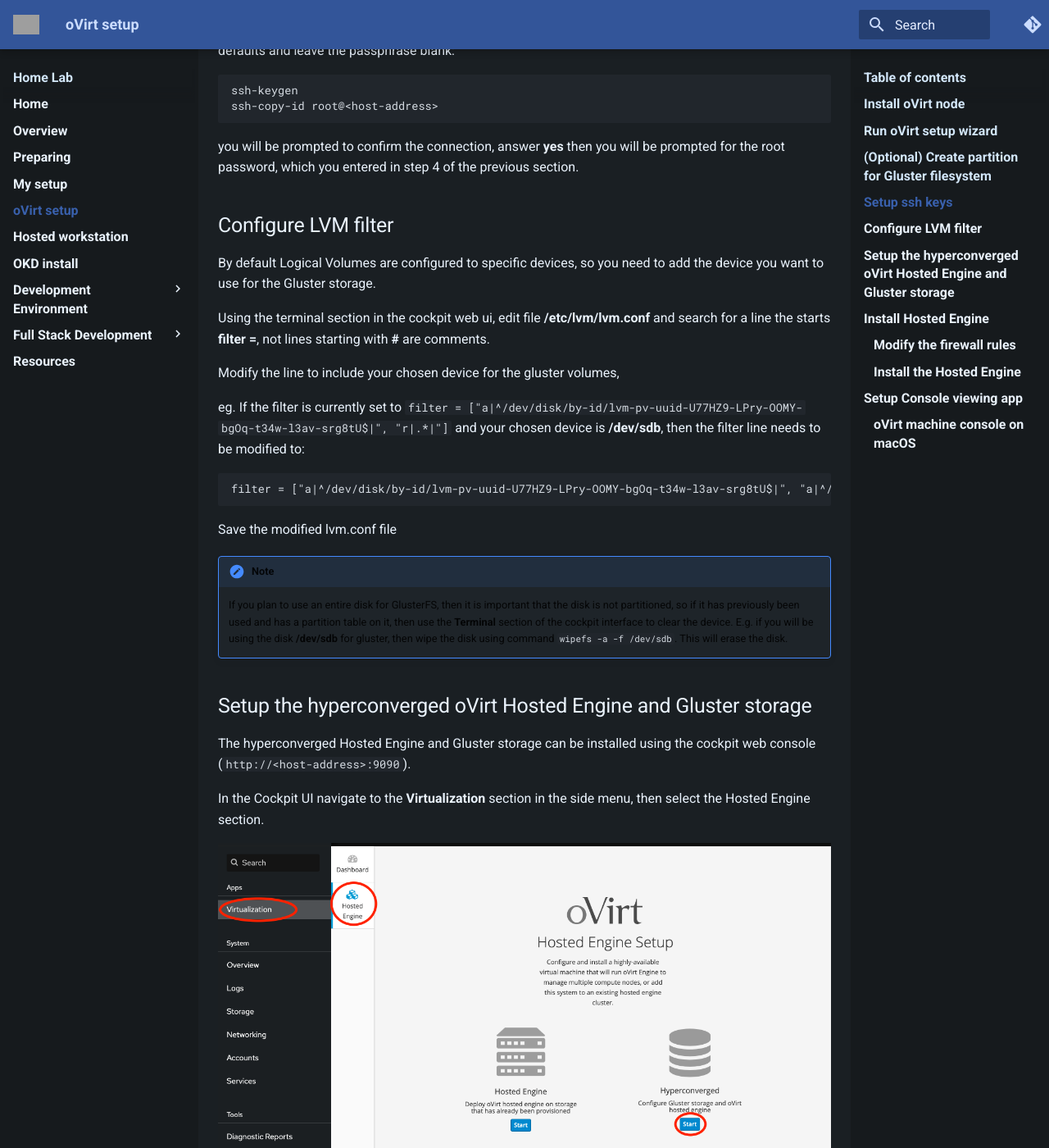
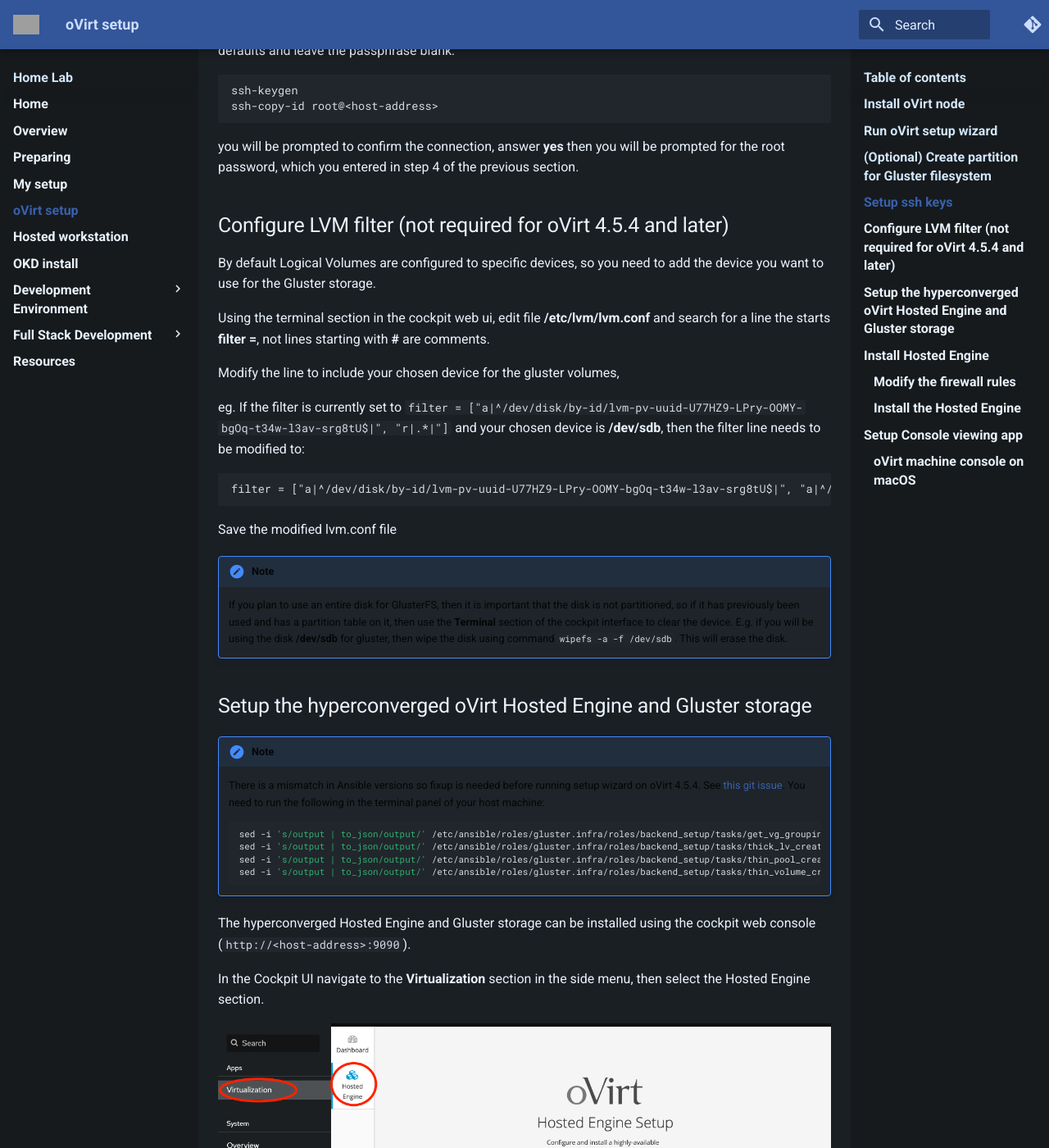
Before and after one commit to brianinnes/homeLab, an MkDocs documentation site: the page built from docs/ovirt.md, in a window 1280 px wide and 1400 px high, scrolled down 1518 px. Shown: the whole window at 82% size. Built offline with MkDocs 1.6.1 and Material for MkDocs 9.7.7, drawn with Linux system fonts in a browser that asks for light colours; comment, search, counter and statistics services are not loaded; grey boxes are pictures that could not be loaded.

Commit message:
workaround for 4.5.4 Ansible mismatch

````diff
--- a/docs/ovirt.md
+++ b/docs/ovirt.md
@@ -45,7 +45,7 @@
 
 you will be prompted to confirm the connection, answer **yes** then you will be prompted for the root password, which you entered in step 4 of the previous section.
 
-## Configure LVM filter
+## Configure LVM filter (not required for oVirt 4.5.4 and later)
 
 By default Logical Volumes are configured to specific devices, so you need to add the device you want to use for the Gluster storage.
 
@@ -65,6 +65,16 @@
     If you plan to use an entire disk for GlusterFS, then it is important that the disk is not partitioned, so if it has previously been used and has a partition table on it, then use the **Terminal** section of the cockpit interface to clear the device.  E.g. if you will be using the disk **/dev/sdb** for gluster, then wipe the disk using command ```wipefs -a -f /dev/sdb```.  This will erase the disk.
 
 ## Setup the hyperconverged oVirt Hosted Engine and Gluster storage
+
+!!!Note
+    There is a mismatch in Ansible versions so fixup is needed before running setup wizard on oVirt 4.5.4.  See [this git issue](https://github.com/gluster/gluster-ansible-infra/issues/135){target=_blank}.  You need to run the following in the terminal panel of your host machine:
+
+    ```shell
+    sed -i 's/output | to_json/output/' /etc/ansible/roles/gluster.infra/roles/backend_setup/tasks/get_vg_groupings.yml
+    sed -i 's/output | to_json/output/' /etc/ansible/roles/gluster.infra/roles/backend_setup/tasks/thick_lv_create.yml
+    sed -i 's/output | to_json/output/' /etc/ansible/roles/gluster.infra/roles/backend_setup/tasks/thin_pool_create.yml
+    sed -i 's/output | to_json/output/' /etc/ansible/roles/gluster.infra/roles/backend_setup/tasks/thin_volume_create.yml
+    ```
 
 The hyperconverged Hosted Engine and Gluster storage can be installed using the cockpit web console (```http://<host-address>:9090```).
 
````
